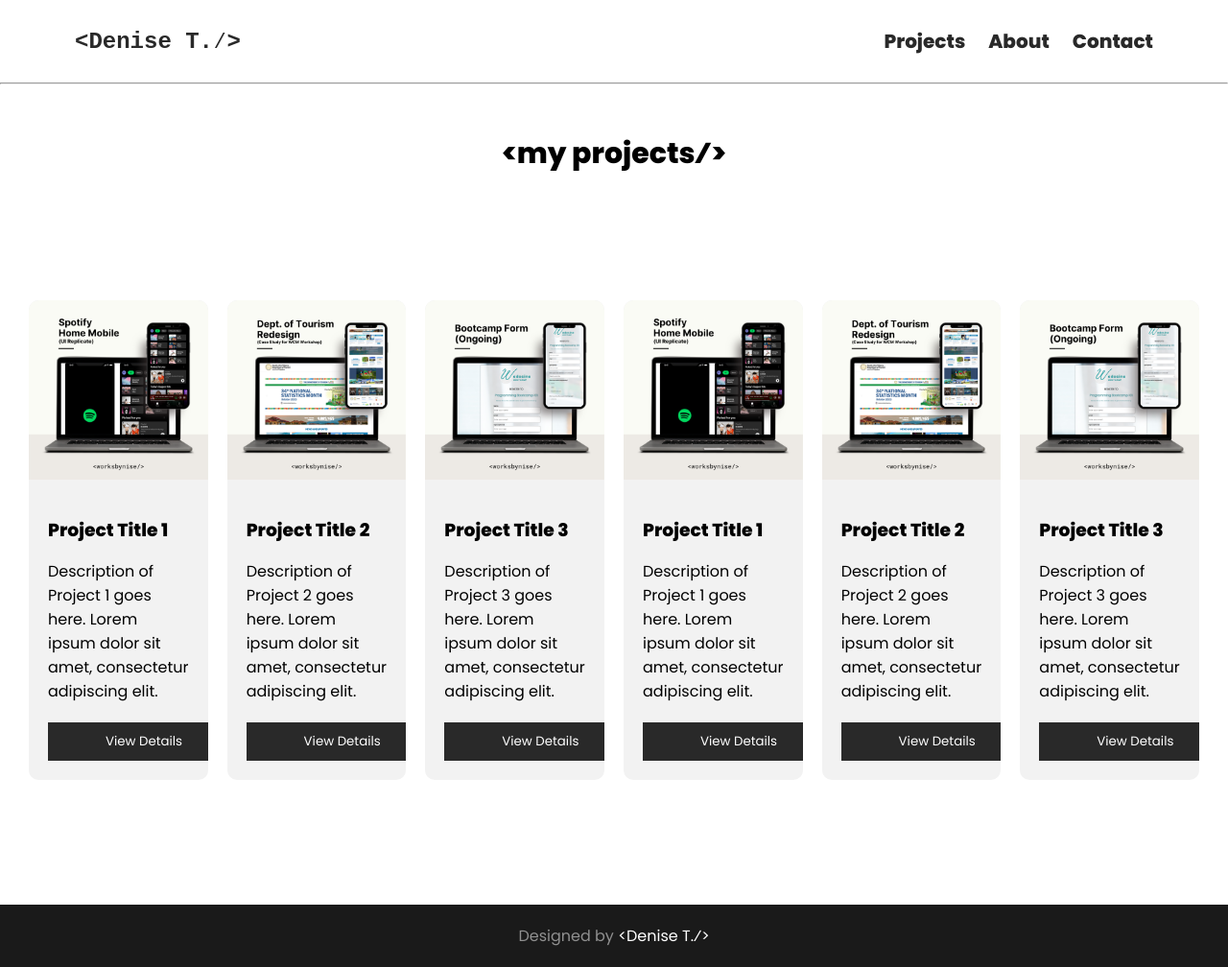
After one commit to nisehtml/nisehtml.github.io, a PHP site: page /projects.html in a window 1280 px wide. The commit adds this page. Shown: the whole page at 96% size. Run offline with PHP 8.4, Linux system fonts and the light colour scheme; some libraries are stand-ins or nearby versions.

Commit message:
add new pages

```diff
--- /dev/null
+++ b/projects.html
@@ -0,0 +1,105 @@
+<!DOCTYPE html>
+<html lang="en">
+
+<head>
+    <meta charset="utf-8">
+    <meta name="viewport" content="width=device-width, initial-scale=1">
+    <link rel="stylesheet" href="globals.css" />
+    <link rel="stylesheet" href="style.css" />
+    <link href='https://fonts.googleapis.com/css?family=Poppins' rel='stylesheet'>
+    <link rel="preconnect" href="https://fonts.googleapis.com">
+    <link rel="preconnect" href="https://fonts.gstatic.com" crossorigin>
+    <link href="https://fonts.googleapis.com/css2?family=Poppins:wght@800&display=swap" rel="stylesheet">
+    <link href="https://cdn.jsdelivr.net/npm/bootstrap@5.3.2/dist/css/bootstrap.min.css">
+    <script src="https://kit.fontawesome.com/2290fd41b1.js" crossorigin="anonymous"></script>
+    <link rel="stylesheet" href="https://cdnjs.cloudflare.com/ajax/libs/font-awesome/4.7.0/css/font-awesome.min.css">
+    <title>Portfolio</title>
+</head>
+
+<body>
+
+    <div class="navbar">
+        <div class="logo">&lt;Denise T.&frasl;&gt;</div>
+        <nav>
+            <a href="projects.html">Projects</a>
+            <a href="about.html">About</a>
+            <a href="https://beacons.ai/nisehtml">Contact</a>
+
+        </nav>
+    </div>
+    <hr>
+
+
+    <h2 class="title" style="text-align: center; margin-top: 50px;">&lt;my projects&frasl;&gt;</h2>
+    <section class="project-container">
+        <div class="project">
+            <img src="src/spotify figma.png" alt="Project 1 Image">
+            <div class="project-details">
+              <h3>Project Title 1</h3>
+              <p>Description of Project 1 goes here. Lorem ipsum dolor sit amet, consectetur adipiscing elit.</p>
+              <a href="#"><button>View Details</button></a>
+            </div>
+          </div>
+
+  <div class="project">
+    <img src="src/dot_redesign.png" alt="Project 2 Image">
+    <div class="project-details">
+      <h3>Project Title 2</h3>
+      <p>Description of Project 2 goes here. Lorem ipsum dolor sit amet, consectetur adipiscing elit.</p>
+      <a href="#"><button>View Details</button></a>
+    </div>
+  </div>
+
+  <div class="project">
+    <img src="src/bootcamp form.png" alt="Project 3 Image">
+    <div class="project-details">
+      <h3>Project Title 3</h3>
+      <p>Description of Project 3 goes here. Lorem ipsum dolor sit amet, consectetur adipiscing elit.</p>
+      <a href="#"><button>View Details</button></a>
+    </div>
+  </div>
+  <div class="project">
+    <img src="src/spotify figma.png" alt="Project 1 Image">
+    <div class="project-details">
+      <h3>Project Title 1</h3>
+      <p>Description of Project 1 goes here. Lorem ipsum dolor sit amet, consectetur adipiscing elit.</p>
+      <a href="#"><button>View Details</button></a>
+    </div>
+  </div>
+
+<div class="project">
+<img src="src/dot_redesign.png" alt="Project 2 Image">
+<div class="project-details">
+<h3>Project Title 2</h3>
+<p>Description of Project 2 goes here. Lorem ipsum dolor sit amet, consectetur adipiscing elit.</p>
+<a href="#"><button>View Details</button></a>
+</div>
+</div>
+
+<div class="project">
+<img src="src/bootcamp form.png" alt="Project 3 Image">
+<div class="project-details">
+<h3>Project Title 3</h3>
+<p>Description of Project 3 goes here. Lorem ipsum dolor sit amet, consectetur adipiscing elit.</p>
+<a href="#"><button>View Details</button></a>
+</div>
+</div>
+</section>
+
+
+
+
+
+
+
+
+    </section>
+
+
+
+    <script src="https://cdn.jsdelivr.net/npm/bootstrap@5.3.2/dist/js/bootstrap.bundle.min.js"></script>
+
+</body>
+<footer>Designed by <a href="#">&lt;Denise T.&frasl;&gt;</a></footer>
+
+</html>
--- a/style.css
+++ b/style.css
@@ -3,7 +3,6 @@ body {
   font-family: 'Poppins';
   font-size: 16px;
   margin: 0;
-
 }
 
 .navbar {
@@ -98,14 +97,14 @@ body {
 
 section{
   margin: 100px 0;
-  padding: 0 50px;
+  padding: 0 10px;
   align-items: center;
   justify-content: center;
 }
 .status{
   background-color: black;
   color: white;
-  font-size: 12px;
+  font-size: 14px;
   text-align: center;
   border-radius: 30px;
   padding: 5px;
@@ -175,7 +174,7 @@ img {
   height: auto;
   border-radius: 5px;
   margin: 0 auto;
-  float: inline-end;
+  float: inline-start;
 }
 .box {
   text-align: left;
@@ -228,13 +227,49 @@ img {
 .contact-grid > button:hover {
   background-color: #909090;
 }
+.project-container {
+  display: flex;
+  justify-content: center;
+  align-items: center;
+  padding: 20px;
+}
 
+.project {
+  display: flex;
+  flex-direction: column;
+  align-items: center;
+  max-width: 300px;
+  background-color: #f2f2f2;
+  border-radius: 10px;
+  overflow: hidden;
+  margin: 10px;
+}
+
+.project img {
+  width: 100%;
+  border-radius: 10px 10px 0 0;
+}
+
+.project-details {
+  padding: 20px;
+  text-align: left;
+  width: 100%;
+}
+
+.project h3 {
+  margin-bottom: 10px;
+}
+
+.project p {
+  margin-bottom: 20px;
+}
 footer{
   text-align: center;
   background-color: #1a1a1a;
   color: #909090;
   padding: 20px;
 }
+
 footer a{
   color:white;
   text-decoration: none;
```
Also changed, not shown: about.html (added, +61 -0 lines), index.html (+6 -7 lines), src/13678507_5172140-removebg-preview.png (added), src/bootcamp form.png (added), src/dot_redesign.png (added), src/my cafe-ongoing.png (added), src/spotify figma.png (added), src/spotify home ui.png (added).
